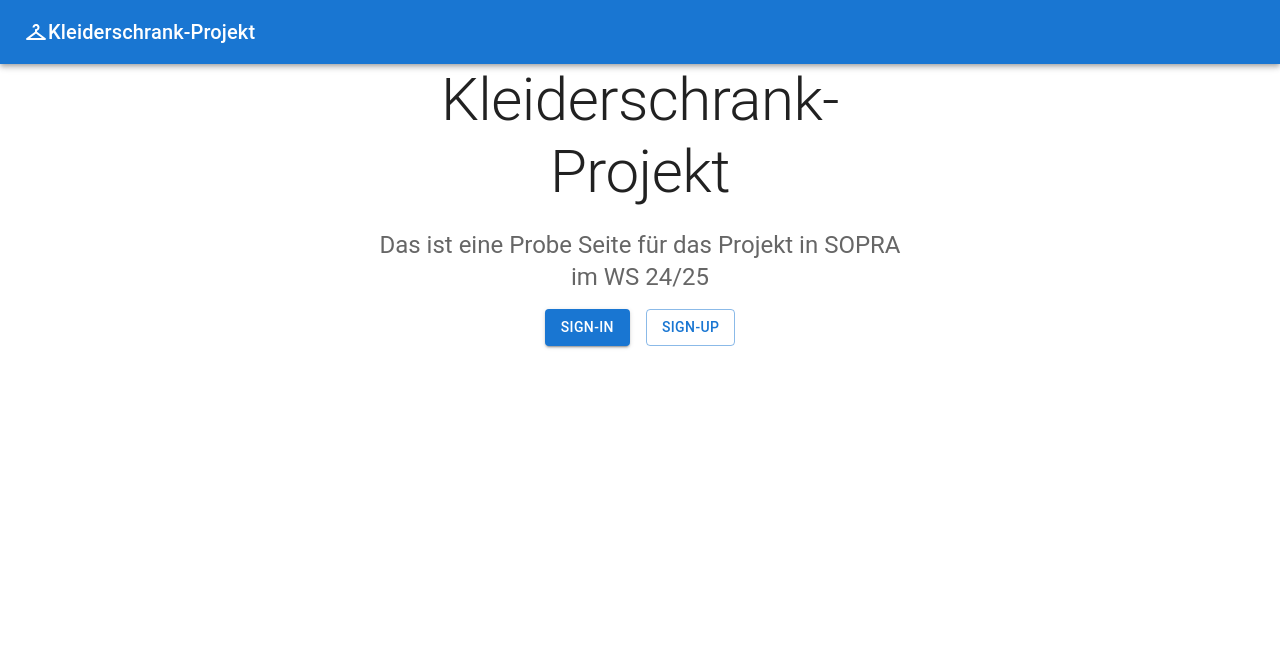
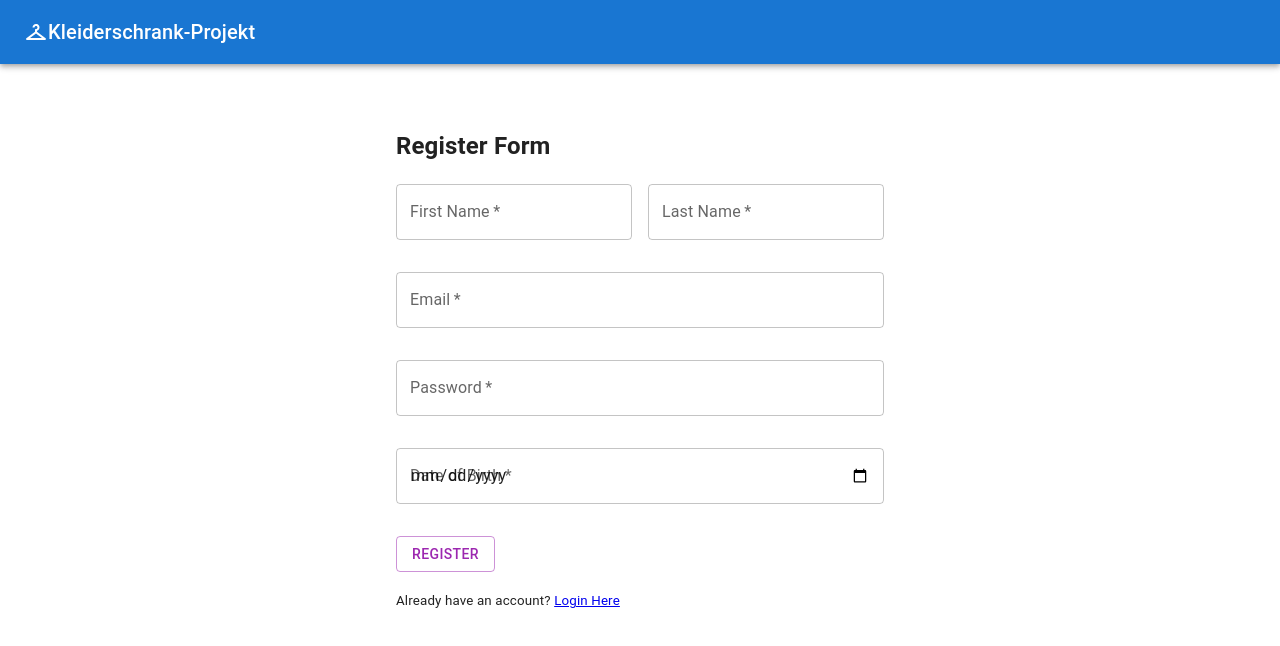
Before and after one commit to kudretilayda/Gruppe_6, a React (Create React App) app in the folder frontend/: page /register in a window 1280 px wide. Shown: the top 646 px of the page. Built offline with nearby package versions, Linux system fonts and the light colour scheme.

Commit message:
Überarbeitung Login und Register
Main mit Login und Register gerouted.
Code angepasst und kommentare hinzugefügt die diesen Code erklären.

```diff
--- a/frontend/src/App.jsx
+++ b/frontend/src/App.jsx
@@ -1,24 +1,28 @@
+
 import React from 'react';
-import { Typography, AppBar, Button, Card, CardActions, CardContent, CardMedia, CssBaseline, Grid, Toolbar, Container } from '@mui/material';
+import { BrowserRouter, Routes, Route, Link } from 'react-router-dom';
+import { Typography, AppBar, Button, CssBaseline, Grid, Toolbar, Container } from '@mui/material';
 import CheckroomIcon from '@mui/icons-material/Checkroom';
-
+import Register from './components/Register';
+import Login from './components/Login';
 
 const App = () => {
     return (
-
-        <>
+        <BrowserRouter>
             <CssBaseline />
-            <AppBar position = "relative">
+            <AppBar position="relative">
                 <Toolbar>
                     <CheckroomIcon />
-                    <Typography variant = "h6">
+                    <Typography variant="h6">
                         Kleiderschrank-Projekt
                     </Typography>
                 </Toolbar>
             </AppBar>
+            <Routes>
+                <Route path="/" element={
                     <main>
                         <div>
-                    <Container maxWidth = "sm">
+                            <Container maxWidth="sm">
                                 <Typography variant='h2' align='center' color='textPrimary' gutterBottom>
                                     Kleiderschrank-Projekt
                                 </Typography>
@@ -26,14 +30,24 @@ const App = () => {
                                     Das ist eine Probe Seite für das Projekt in SOPRA im WS 24/25
                                 </Typography>
                                 <div>
-                            <Grid container spacing = {2} justifyContent = "center">
+                                    <Grid container spacing={2} justifyContent="center">
                                         <Grid item>
-                                    <Button variant="contained" color='primary'>
+                                            <Button
+                                                component={Link}
+                                                to="/login"
+                                                variant="contained"
+                                                color='primary'
+                                            >
                                                 Sign-In
                                             </Button>
                                         </Grid>
                                         <Grid item>
-                                    <Button variant="outlined" color='primary'>
+                                            <Button
+                                                component={Link}
+                                                to="/register"
+                                                variant="outlined"
+                                                color='primary'
+                                            >
                                                 Sign-Up
                                             </Button>
                                         </Grid>
@@ -42,10 +56,12 @@ const App = () => {
                             </Container>
                         </div>
                     </main>
-
-        </>
-
-    )
+                } />
+                <Route path="/login" element={<Login />} />
+                <Route path="/register" element={<Register />} />
+            </Routes>
+        </BrowserRouter>
+    );
 }
 
 export default App;
--- a/frontend/src/components/Login.jsx
+++ b/frontend/src/components/Login.jsx
@@ -1,75 +1,94 @@
+// Importiere die benötigten React Komponenten und Hooks
 import React, {useState} from "react";
-import { TextField, FormControl, Button } from "@mui/material";
+// Importiere die Material-UI Komponenten für das Design
+import { TextField, FormControl, Button, Container, Box } from "@mui/material";
+// Importiere die Link-Komponente für Navigation
 import { Link } from "react-router-dom";
 
-const Login = () => { // Hier werden 4 Variablen erstellt (email, password, emailError, passwordError)
+const Login = () => {
+   // State Variablen für Email und Passwort
+   const [email, setEmail] = useState(""); // Speichert die eingegebene Email
+   const [password, setPassword] = useState(""); // Speichert das eingegebene Passwort
+   // State Variablen für Fehleranzeige
+   const [emailError, setEmailError] = useState(false); // Zeigt Fehler bei Email-Eingabe
+   const [passwordError, setPasswordError] = useState(false); // Zeigt Fehler bei Passwort-Eingabe
 
-    const [email, setEmail] = useState(""); // email speichert die Email
-    const [password, setPassword] = useState(""); // password speichert das PW
-    const [emailError, setEmailError] = useState(false); // emailError überprüft ob die Email richtig eingegeben wurde
-    const [passwordError, setPasswordError] = useState(false); // passwordError überprüft ob das PW richtig eingegeben wurde
+   // Funktion wird beim Absenden des Formulars ausgeführt
+   const handleSubmit = (Event) => {
+       Event.preventDefault(); // Verhindert Standard-Formularverhalten
 
-    const handleSubmit = (Event) => {
-        Event.preventDefault();
-
+       // Setzt Fehleranzeigen zurück
        setEmailError(false);
        setPasswordError(false);
 
+       // Prüft ob Email-Feld leer ist
        if (email === '') {
            setEmailError(true);
        }
 
+       // Prüft ob Passwort-Feld leer ist
        if (password === '') {
            setPasswordError(true);
        }
 
+       // Wenn beide Felder ausgefüllt sind
        if (email && password) {
            console.log("Email:", email, "Password:", password)
-            // Authentifizierung kann hier eingebaut werden
+           // Hier kann später die Authentifizierung eingebaut werden
        }
    }
 
    return (
-        <React.Fragment>
+       // Container für zentrierte Darstellung
+       <Container maxWidth="sm">
+           {/* Box für Abstände oben und an den Seiten */}
+           <Box sx={{ mt: 8, mx: 4 }}>
+               {/* Formular mit automatischer Vervollständigung aus */}
                <form autoComplete="off" onSubmit={handleSubmit}>
                    <h2>Login Form</h2>
 
+                   {/* Email Eingabefeld */}
                    <TextField
-                    label = 'Email'
-                    onChange = {(e) => setEmail(e.target.value)}
+                       label="Email"
+                       onChange={(e) => setEmail(e.target.value)} // Aktualisiert Email bei Änderung
                        required
-                    variant = "outlined"
-                    color = "secondary"
-                    type = "email"
-                    sx = {{ mb: 3 }}
+                       variant="outlined"
+                       color="secondary"
+                       type="email"
+                       sx={{ mb: 3 }}
                        fullWidth
-                    value = {email}
-                    error = {emailError}
+                       value={email}
+                       error={emailError} // Zeigt Fehler an wenn emailError true ist
                    />
 
+                   {/* Passwort Eingabefeld */}
                    <TextField
-                    label = 'Password'
-                    onChange = {(e) => setPassword(e.target.value)}
+                       label="Password"
+                       onChange={(e) => setPassword(e.target.value)} // Aktualisiert Passwort bei Änderung
                        required
-                    variant = "outlined"
-                    color = "secondary"
-                    type = "password"
-                    value = {password}
-                    error = {passwordError}
+                       variant="outlined"
+                       color="secondary"
+                       type="password"
+                       value={password}
+                       error={passwordError} // Zeigt Fehler an wenn passwordError true ist
                        fullWidth
-                    sx = {{ mb: 3}}
+                       sx={{ mb: 3}}
                    />
 
+                   {/* Login Button */}
                    <Button variant="outlined" color="secondary" type="submit">
                        Login
                    </Button>
 
+                   {/* Link zur Registrierung mit Abstand nach oben */}
+                   <Box sx={{ mt: 2 }}>
+                       <small>Need an account? <Link to="/register"> Register here </Link></small>
+                   </Box>
                </form>
-
-            <small>Need an account? <Link to="/register"> Register here </Link>  </small>
-
-        </React.Fragment>
+           </Box>
+       </Container>
    );
 };
 
+// Exportiert die Login Komponente für die Verwendung in anderen Dateien
 export default Login;
--- a/frontend/src/components/Register.jsx
+++ b/frontend/src/components/Register.jsx
@@ -1,90 +1,108 @@
-import React, { useState } from 'react'
-import { TextField, Button, Container, Stack } from '@mui/material';
-import { Form, Link } from 'react-router-dom'
+// Importiere die benötigten React Komponenten und Hooks
+import React, { useState } from 'react';
+// Importiere die Material-UI Komponenten für das Design
+import { TextField, Button, Container, Stack, Box } from '@mui/material';
+// Importiere die React Router Komponenten für die Navigation
+import { Form, Link } from 'react-router-dom';
 
 const RegisterForm = () => {
-    const [firstName, setFirstName] = useState('')
-    const [lastName, setLastName] = useState('')
-    const [email, setEmail] = useState('')
-    const [dateOfBirth, setDateOfBirth] = useState('')
-    const [password, setPassword] = useState('')
+   // Erstelle State Variablen für die Formulardaten
+   const [firstName, setFirstName] = useState(''); // Speichert den Vornamen
+   const [lastName, setLastName] = useState('');   // Speichert den Nachnamen
+   const [email, setEmail] = useState('');         // Speichert die Email
+   const [dateOfBirth, setDateOfBirth] = useState(''); // Speichert das Geburtsdatum
+   const [password, setPassword] = useState('');    // Speichert das Passwort
 
+   // Funktion die beim Absenden des Formulars ausgeführt wird
    function handleSubmit(event) {
-        event.preventDefault();
-        console.log(firstName, lastName, email, dateOfBirth, password)
+       event.preventDefault(); // Verhindert das normale Formular-Verhalten
+       console.log(firstName, lastName, email, dateOfBirth, password); // Gibt die Formulardaten in der Konsole aus
    }
 
    return (
-        <React.Fragment>
+       // Container für zentrierte Darstellung mit maximaler Breite
+       <Container maxWidth="sm">
+           {/* Box für Abstände oben und an den Seiten */}
+           <Box sx={{ mt: 8, mx: 4 }}>
                <h2>Register Form</h2>
+               {/* Formular mit Submit-Handler und Link zur Login-Seite */}
                <form onSubmit={handleSubmit} action={<Link to='/login' />}>
+                   {/* Stack für horizontale Anordnung von Vor- und Nachname */}
                    <Stack spacing={2} direction='row' sx={{marginBottom: 4}}>
-
+                       {/* Textfeld für Vorname */}
                        <TextField
                            type='text'
                            variant='outlined'
                            color='secondary'
                            label='First Name'
-                        onChange={e => setFirstName(e.target.value)}
+                           onChange={e => setFirstName(e.target.value)} // Aktualisiert den Vornamen bei Änderung
                            value={firstName}
                            fullWidth
                            required
                        />
-
+                       {/* Textfeld für Nachname */}
                        <TextField
                            type='text'
                            variant='outlined'
                            color='secondary'
                            label="Last Name"
-                        onChange={e => setLastName(e.target.value)}
+                           onChange={e => setLastName(e.target.value)} // Aktualisiert den Nachnamen bei Änderung
                            value={firstName}
                            fullWidth
                            required
                        />
-
                    </Stack>
 
+                   {/* Textfeld für Email */}
                    <TextField
                        type='email'
                        variant='outlined'
                        color='secondary'
                        label="Email"
-                    onChange={e => setEmail(e.target.value)}
+                       onChange={e => setEmail(e.target.value)} // Aktualisiert die Email bei Änderung
                        value={email}
                        fullWidth
                        required
                        sx={{mb: 4}}
                    />
 
+                   {/* Textfeld für Passwort */}
                    <TextField
                        type='password'
                        variant='outlined'
                        color='secondary'
                        label='Password'
-                    onChange={e => setPassword(e.target.value)}
+                       onChange={e => setPassword(e.target.value)} // Aktualisiert das Passwort bei Änderung
                        value={password}
                        required
                        fullWidth
                        sx={{mb: 4}}
                    />
 
+                   {/* Textfeld für Geburtsdatum */}
                    <TextField
                        type='date'
                        variant='outlined'
                        color='secondary'
                        label="Date of Birth"
-                    onChange={e => setDateOfBirth(e.target.value)}
+                       onChange={e => setDateOfBirth(e.target.value)} // Aktualisiert das Geburtsdatum bei Änderung
                        value={dateOfBirth}
                        fullWidth
                        required
                        sx={{mb: 4}}
                    />
+                   {/* Register Button */}
                    <Button variant='outlined' color='secondary' type='submit'>Register</Button>
 
+                   {/* Link zur Login-Seite mit Abstand nach oben */}
+                   <Box sx={{ mt: 2 }}>
+                       <small>Already have an account? <Link to='/login'>Login Here</Link></small>
+                   </Box>
                </form>
-            <small>Already have an account? <Link to='/login'>Login Here</Link></small>
-        </React.Fragment>
-    )
+           </Box>
+       </Container>
+   );
 }
 
+// Exportiert die RegisterForm Komponente für die Verwendung in anderen Dateien
 export default RegisterForm;
```
Lines whose indentation alone changed are shown as unchanged.
